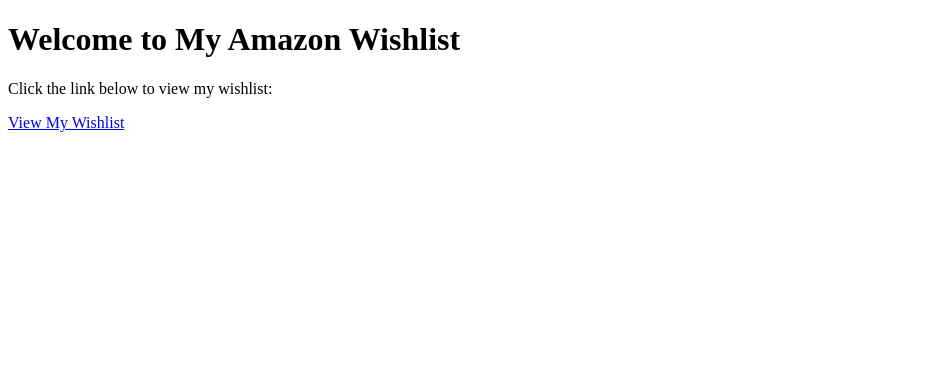
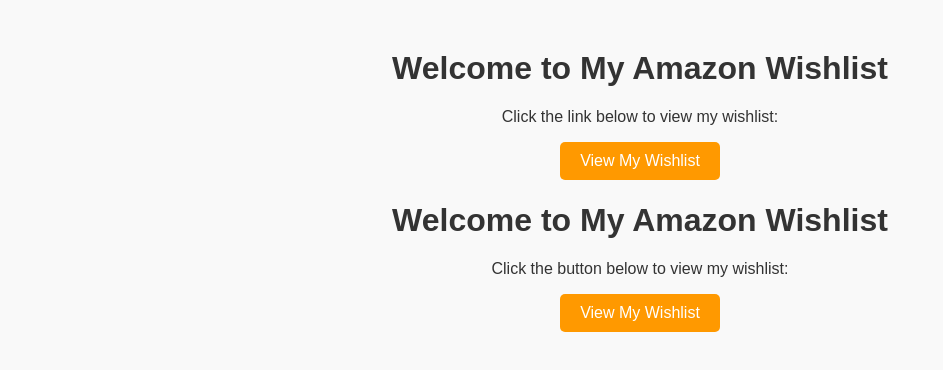
Before and after one commit to brengeer/wishlist, a plain HTML site: page index.html in a window 1280 px wide. Shown: the whole page, without its empty margins (0-943 px from the left). Drawn offline with Linux system fonts and the light colour scheme.

Commit message:
Update index.html

```diff
--- a/index.html
+++ b/index.html
@@ -9,3 +9,35 @@
     <a href="https://www.amazon.fr/hz/wishlist/ls/WN4GMAICK4WR?ref_=wl_share" target="_blank">View My Wishlist</a>
 </body>
 </html>
+
+<!DOCTYPE html>
+<html>
+<head>
+    <title>My Amazon Wishlist</title>
+    <style>
+        body {
+            font-family: Arial, sans-serif;
+            text-align: center;
+            background-color: #f9f9f9;
+            color: #333;
+            margin-top: 50px;
+        }
+        a {
+            display: inline-block;
+            padding: 10px 20px;
+            background-color: #ff9900;
+            color: white;
+            text-decoration: none;
+            border-radius: 5px;
+        }
+        a:hover {
+            background-color: #cc7a00;
+        }
+    </style>
+</head>
+<body>
+    <h1>Welcome to My Amazon Wishlist</h1>
+    <p>Click the button below to view my wishlist:</p>
+    <a href="https://www.amazon.com/hz/wishlist/ls/YOUR-WISHLIST-ID" target="_blank">View My Wishlist</a>
+</body>
+</html>
```
